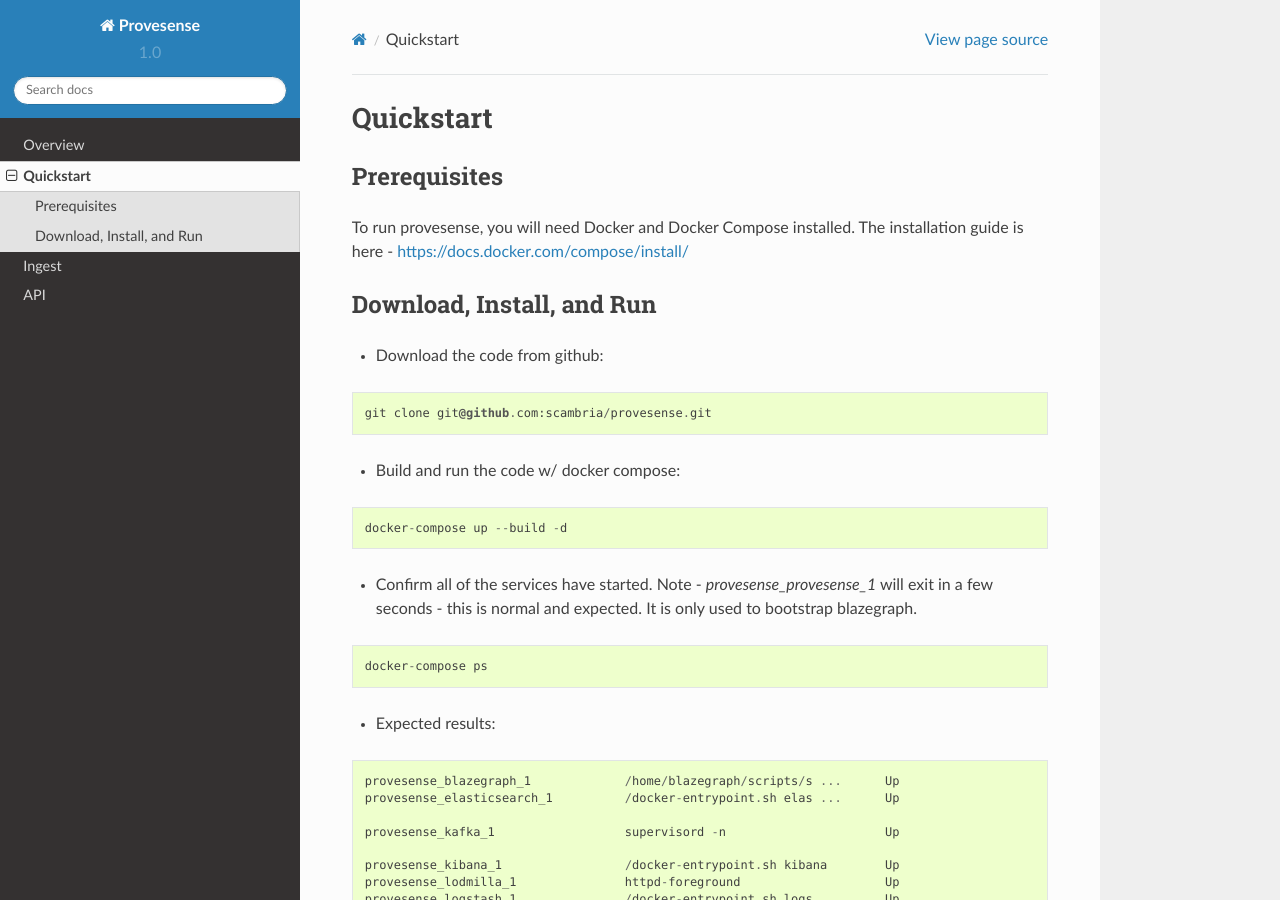
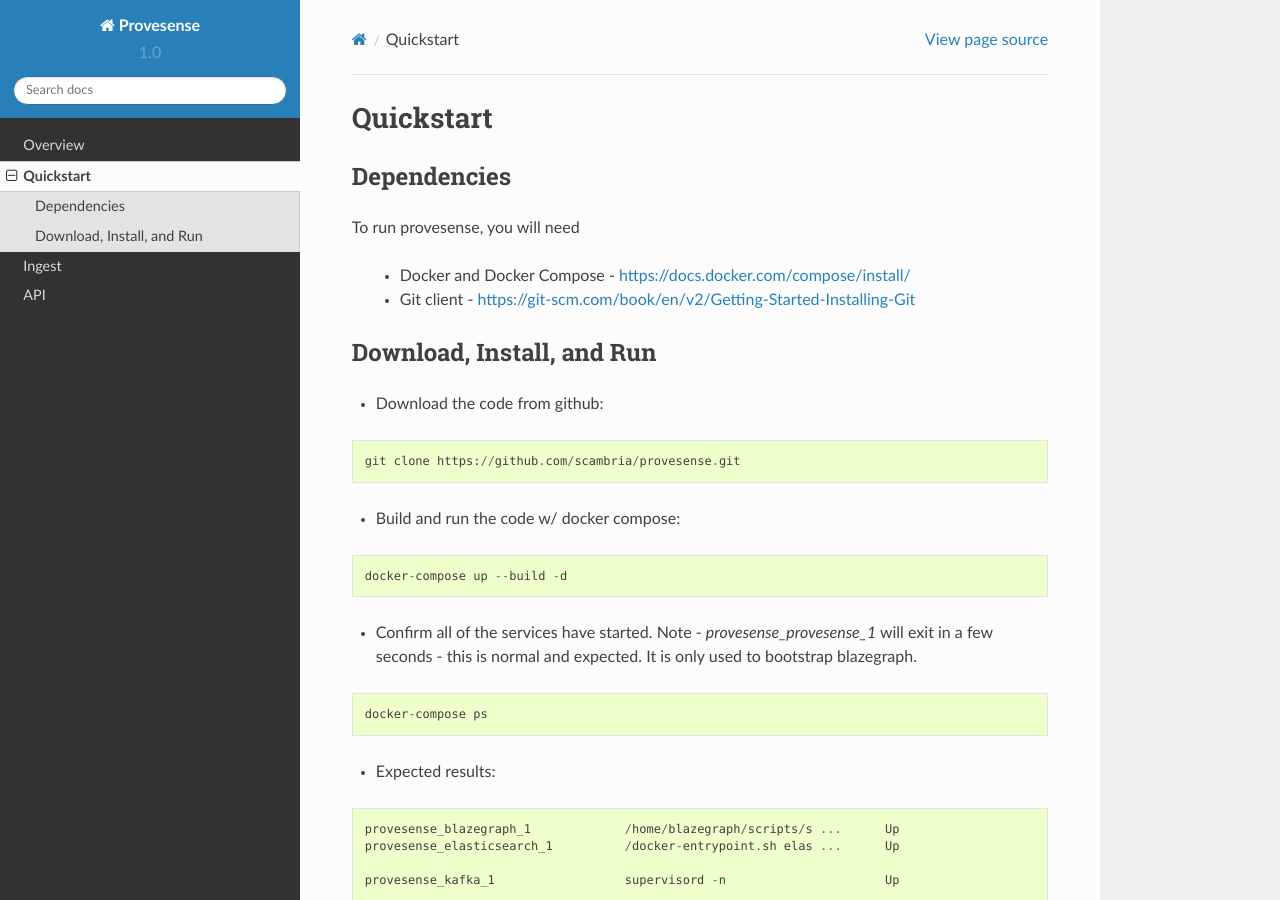
Before and after one commit to scambria/provesense, a Sphinx documentation site: the page built from docs/topics/quickstart.rst, in a window 1280 px wide and 900 px high. Built offline with Sphinx 7.4.7 and the Read the Docs theme 2.0.0, drawn with Linux system fonts in a browser that asks for light colours.

```diff
--- a/docker-compose.yml
+++ b/docker-compose.yml
@@ -206,8 +206,7 @@ services:
       - elasticsearch
 
   kibana:
-#    image: kibana:5.0.0-rc1
-    image: kibana:latest #v4
+    image: kibana:latest
 #    volumes:
 #      - ./elk:/opt/kibana/config/
     ports:
--- a/docs/topics/quickstart.rst
+++ b/docs/topics/quickstart.rst
@@ -1,9 +1,12 @@
 Quickstart
 ==========
 
-Prerequisites
--------------
-To run provesense, you will need Docker and Docker Compose installed. The installation guide is here - https://docs.docker.com/compose/install/
+Dependencies
+------------
+To run provesense, you will need
+
+ - Docker and Docker Compose - https://docs.docker.com/compose/install/
+ - Git client - https://git-scm.com/book/en/v2/Getting-Started-Installing-Git
 
 Download, Install, and Run
 --------------------------
```
Also changed, not shown: other parts of docs/topics/quickstart.rst (+1 -1 lines).
